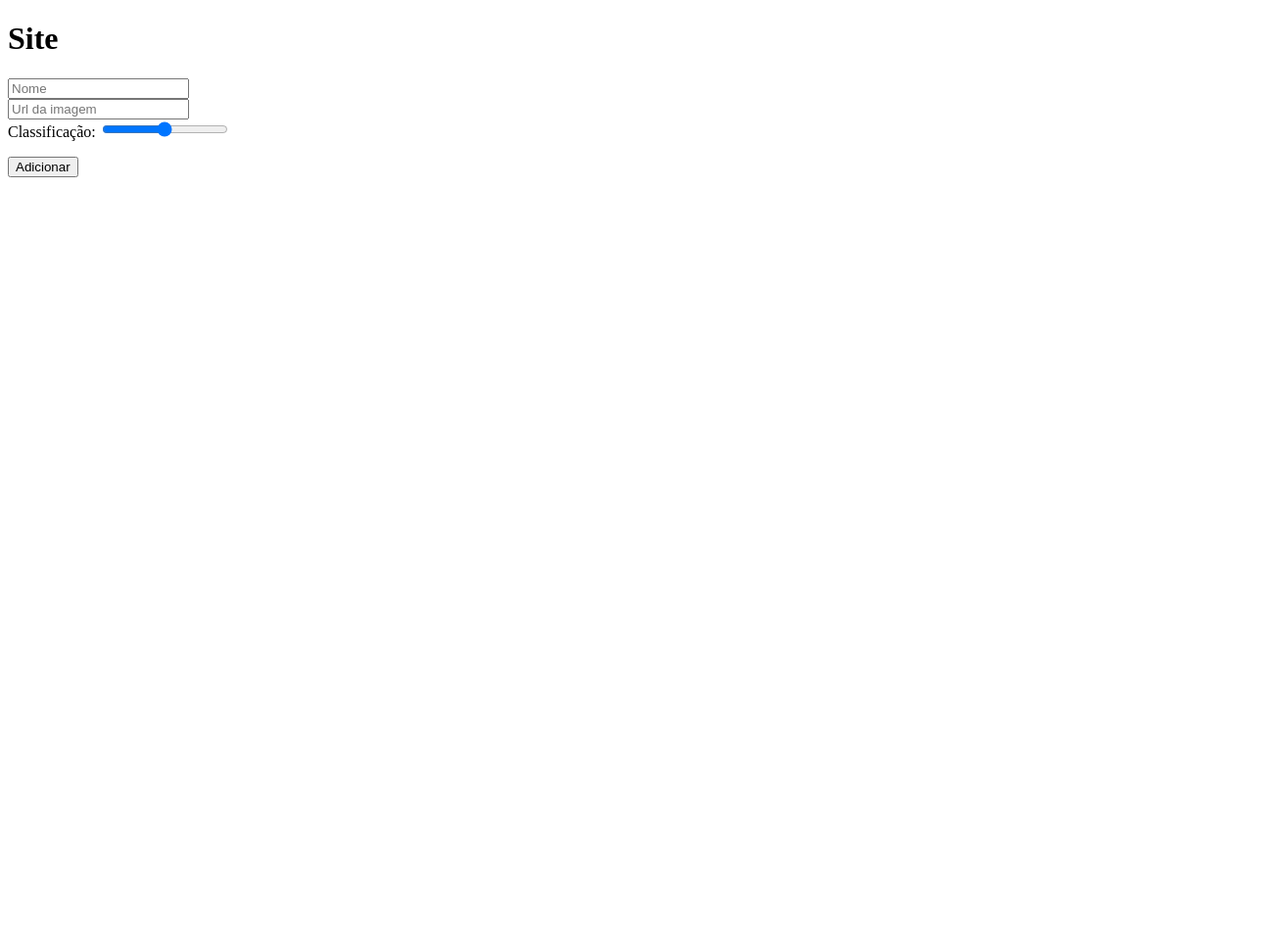
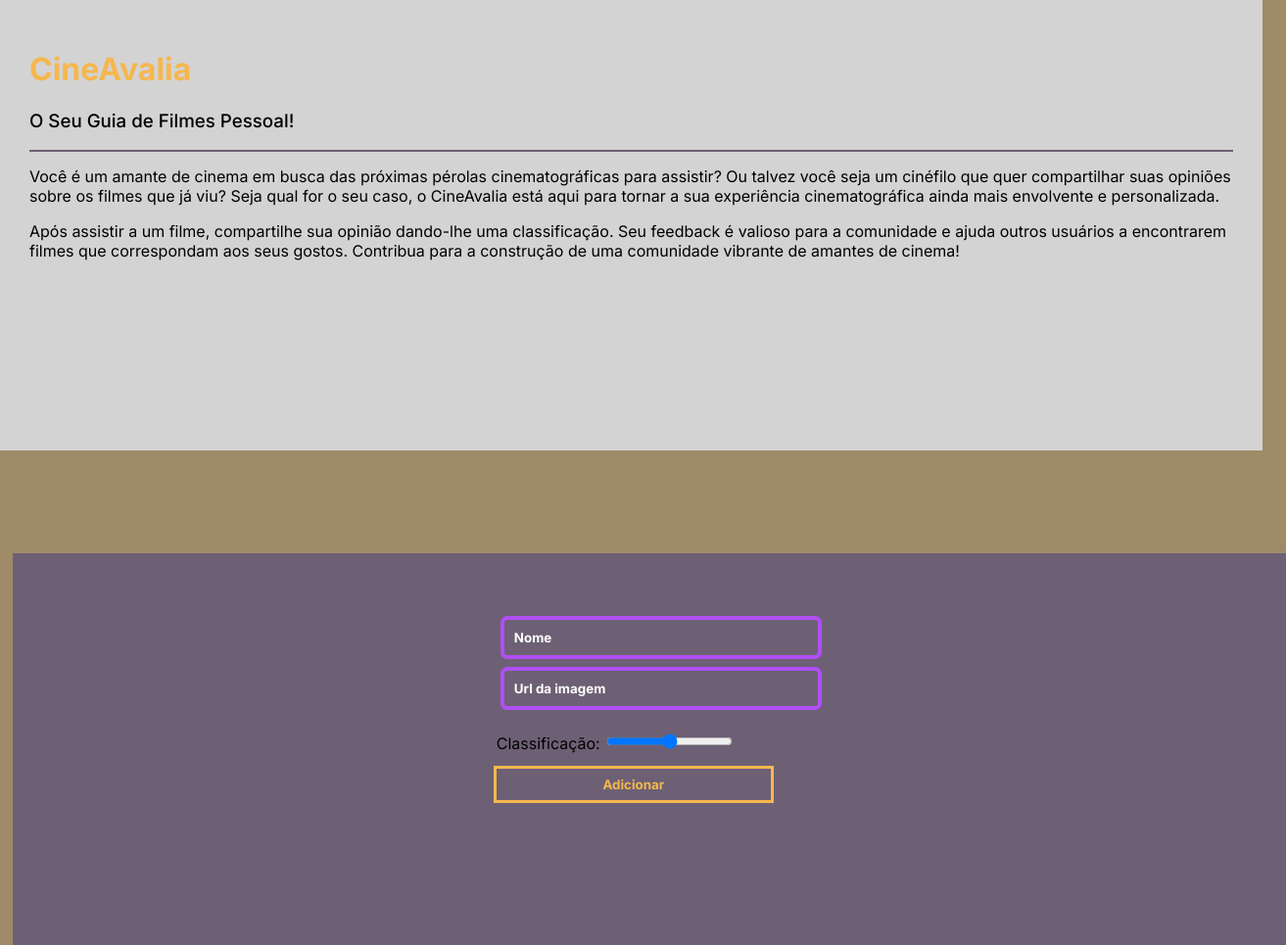
Before and after one commit to jvictor008/projetos, a plain HTML site: page movies/index.html in a window 1280 px wide. Shown: the whole page at 98% size, 1313 px wide, since content can reach past the window. Before the commit the page ends 800 px from the top, so only its background shows below. Drawn offline with Linux system fonts and the light colour scheme.

Commit message:
atualizações

```diff
--- a/movies/index.html
+++ b/movies/index.html
@@ -4,15 +4,31 @@
     <meta charset="UTF-8">
     <meta name="viewport" content="width=device-width, initial-scale=1.0">
     <title>Document</title>
+    <link rel="stylesheet" href="style.css">
 </head>
 <body>
-    <h1>Site</h1>
+    <div id="nav">
+        <h1>CineAvalia</h1>
+        <h3>O Seu Guia de Filmes Pessoal!</h2>
+        <hr>
+        <p>Você é um amante de cinema em busca das próximas pérolas cinematográficas para assistir? Ou talvez você seja um cinéfilo que quer compartilhar suas opiniões sobre os filmes que já viu? Seja qual for o seu caso, o CineAvalia está aqui para tornar a sua experiência cinematográfica ainda mais envolvente e personalizada.
+        </p>
+        <p>
+            Após assistir a um filme, compartilhe sua opinião dando-lhe uma classificação. Seu feedback é valioso para a comunidade e ajuda outros usuários a encontrarem filmes que correspondam aos seus gostos. Contribua para a construção de uma comunidade vibrante de amantes de cinema!
+        </p>
+    </div>
 
+    <div id="main">
+        <div id="inputs">
             <input type="text" id="inNome" placeholder="Nome"> <br>
             <input type="url" id="inUrl" placeholder="Url da imagem"> <br>
              <label for="inRange">Classificação: </label><input type="range" id="inRange" min="0" max="10" onmousemove="mostrarRanger()"> <p id="outRange"></p>
             <button onclick="adicionarMovie()">Adicionar</button>
+
+        </div>
         <p id="outMovie"></p>
+    </div>
         <script src="index.js"></script>
+
 </body>
 </html>
--- a/movies/index.js
+++ b/movies/index.js
@@ -9,7 +9,7 @@ function adicionarMovie(){
        inUrl: inUrl,
        classifiacao: inRange
     }
-
+    outMovie.style.visibility= "visible"
     outMovie.innerHTML= `<img src="${movies.inUrl}"> <br> <h2>${inNome} &#11088; ${movies.classifiacao}/10</h2> `
 }
 
--- /dev/null
+++ b/movies/style.css
@@ -0,0 +1,106 @@
+@charset "UTF-8";
+@import url('https://fonts.googleapis.com/css2?family=Inter:wght@400;500;700&display=swap');
+:root{
+    --cor1: #F5B74E;
+    --cor2: #A08B68;
+    --cor3: #6D6075;
+    --cor4: #4EF595;
+    --cor5: #B14EF5;
+}
+*{
+    font-family: 'Inter', sans-serif;;
+}
+
+body{
+    background-color: var(--cor2);
+    overflow-x: hidden;
+}
+#nav{
+    position: absolute;
+    left: 0%;
+    top: 0%;
+    background-color: lightgray;
+    width: 96%;
+    height: 25em;
+    display: inline-block;
+    padding: 30px;
+}
+#nav h1{
+    color: var(--cor1);
+    font-weight: bold;
+}
+#nav h3{
+    font-weight: 500;
+}
+hr{
+    outline: .5px solid var(--cor3);
+    border: none;
+    margin: 1px;
+}
+#main{
+    position: absolute;
+    top: 70%;
+    left: 1%;
+    background-color: var(--cor3);
+    padding: 200px 650px;
+    margin-top: 5px;
+}
+#inputs{
+    position: absolute;
+    left: 38%;
+    top: 15%;
+}
+#inNome, #inUrl{
+    width: 300px;
+    padding: 10px;
+    margin: 8px;
+    outline: 4px solid var(--cor5);
+    border: none;
+    border-radius: 3px;
+    background-color: transparent;
+    color:white;
+}
+#inNome::placeholder, #inUrl::placeholder{
+    color: white;
+    font-weight: bold
+}
+#inRange{
+    margin-top: 20px;
+}
+#inRange::-webkit-slider-thumbb {
+    appearance: none;
+    width: 25px;
+    height: 25px;
+    border-radius: 50%;
+
+    background: #2796ee;
+    cursor: pointer;
+
+}
+#inRange::-moz-range-thumb{
+    width: 25px;
+    height: 25px;
+    border-radius: 50%;
+
+    background: #2796ee;
+    cursor: pointer;
+}
+button{
+    width: 280px;
+    padding: 8px;
+    border: none;
+    outline: 3px solid var(--cor1);
+    background-color: transparent;
+    color: var(--cor1);
+    font-weight: bold;
+}
+#outMovie{
+    visibility: hidden;
+    background-color: black;
+    width: 100%;
+    position: absolute;
+    top: 79%;
+    left: 0%;
+    display: block;
+    color: white;
+}
```
Lines whose indentation alone changed are shown as unchanged.
